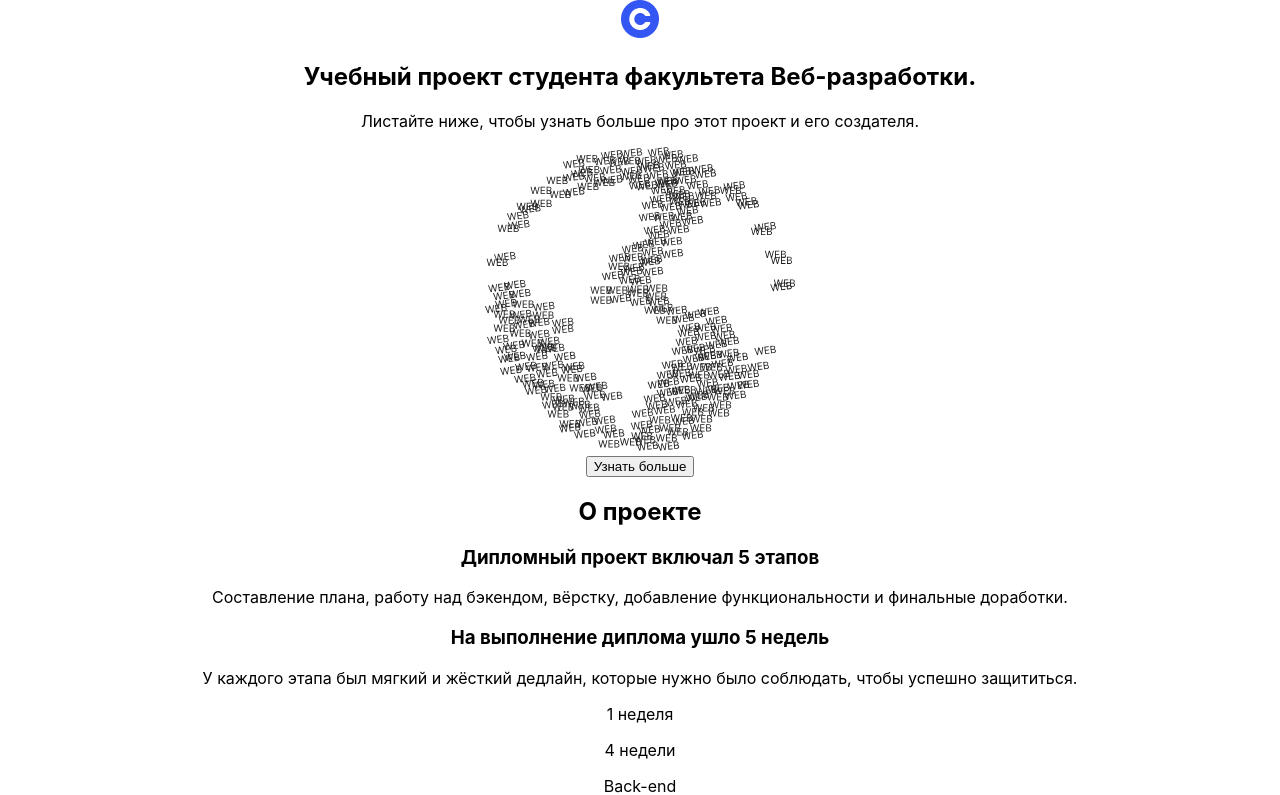
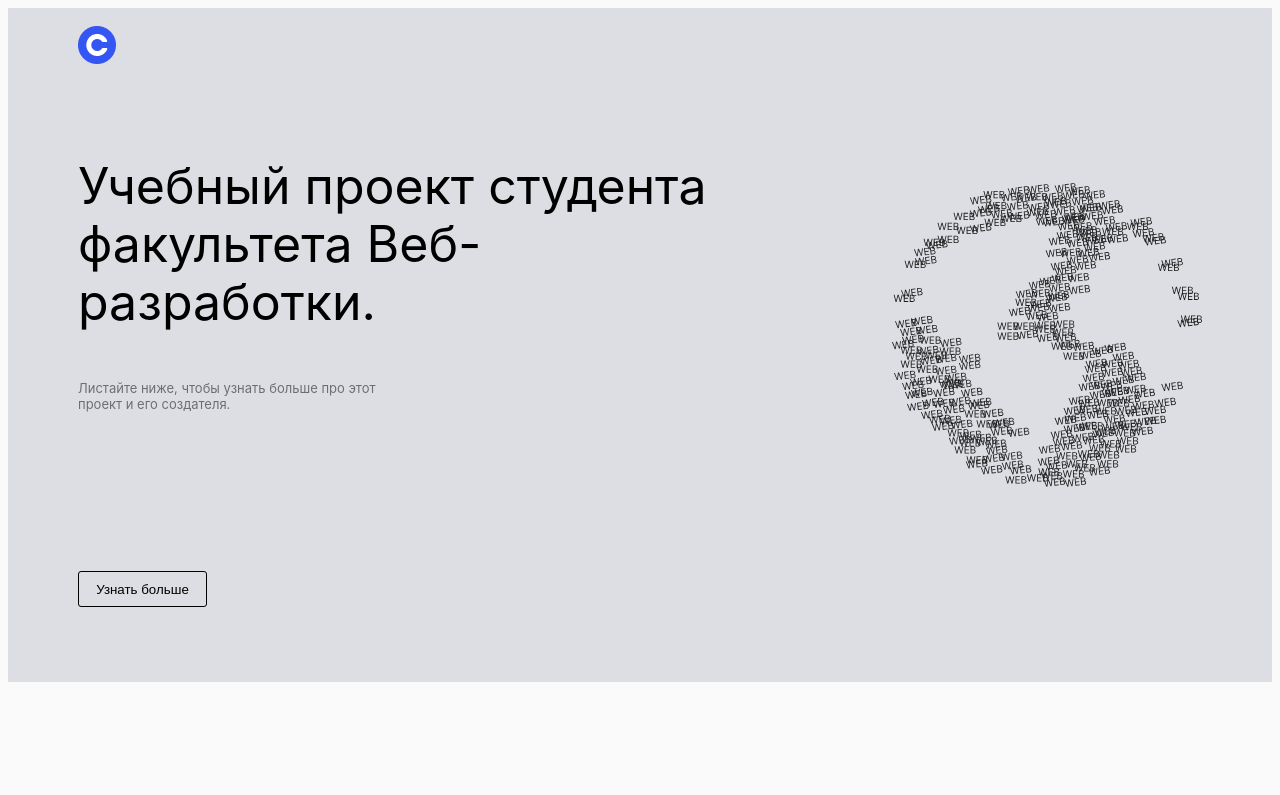
Before and after one commit to GlazkovPavel/movies-explorer-frontend, a React (Create React App) app: page / in a window 1280 px wide. Shown: the top 795 px of the page. Built offline with nearby package versions, Linux system fonts and the light colour scheme.

Commit message:
feat: сделал верстку промо и о проекте

```diff
--- a/src/components/AboutProject/AboutProject.css
+++ b/src/components/AboutProject/AboutProject.css
@@ -0,0 +1,117 @@
+.about-project {
+  padding: 110px 70px;
+}
+
+.section__text {
+  font-style: normal;
+  font-weight: normal;
+  font-size: 22px;
+  line-height: 27px;
+  border-bottom: 1px solid #000000;
+  height: 50px;
+  margin: 0 0 70px 0;
+}
+
+.about-project__info {
+  display: flex;
+  justify-content: space-between;
+}
+
+.about-project__info_card {
+  margin-bottom: 110px;
+}
+
+.about-project__info_card:not(:last-child) {
+  margin-right: 50px;
+}
+
+.about-project__info-heading {
+  font-style: normal;
+  font-weight: normal;
+  font-size: 20px;
+  line-height: 24px;
+  margin: 0 0 26px 0;
+}
+
+.about-project__info-text {
+  font-style: normal;
+  font-weight: normal;
+  font-size: 14px;
+  line-height: 20px;
+  margin: 0;
+}
+
+.about-project__steps {
+  display: grid;
+  grid-template-columns: repeat(6, auto);
+  grid-template-rows: repeat(2, auto);
+}
+
+.about-project__steps-text {
+  font-style: normal;
+  font-weight: normal;
+  font-size: 14px;
+  line-height: 17px;
+  text-align: center;
+  padding: 9px 0;
+  margin: 0;
+}
+
+.about-project__text_one-week {
+  grid-column-start: 1;
+  grid-column-end: 2;
+  color: #FFFFFF;
+  background: #3456F3;
+}
+
+.about-project__text_four-week {
+  grid-column-start: 2;
+  grid-column-end: 7;
+  background: #F2F2F2;
+}
+.about-project__description-text {
+  font-style: normal;
+  font-weight: 500;
+  font-size: 14px;
+  line-height: 17px;
+  text-align: center;
+  color: #A0A0A0;
+  margin: 14px 0 0 0;
+}
+.about-project__description-text-back {
+  grid-column-start: 1;
+  grid-column-end: 2;
+}
+
+.about-project__description-text-front {
+  grid-column-start: 2;
+  grid-column-end: 7;
+}
+
+@media(max-width: 992px) {
+  .about-project {
+    padding: 90px 50px;
+  }
+}
+
+@media(max-width: 720px) {
+  .about-project {
+    padding: 70px 18px;
+  }
+
+  .about-project__info {
+    flex-direction: column;
+  }
+
+  .about-project__info_card {
+    margin-bottom: 56px;
+  }
+
+  .about-project__info_card:not(:last-child) {
+    margin-right: 0;
+  }
+
+  .about-project__info_card:last-child {
+    margin-bottom: 60px;
+  }
+}
--- a/src/components/AboutProject/AboutProject.js
+++ b/src/components/AboutProject/AboutProject.js
@@ -3,7 +3,7 @@ import './AboutProject.css';
 export function AboutProject() {
   return (
     <section className="about-project">
-      <h2 className="about-project__heading section__heading">О проекте</h2>
+      <h2 className="about-project__heading section__text">О проекте</h2>
       <div className="about-project__info">
         <div className="about-project__info_card">
           <h3 className="about-project__info-heading">Дипломный проект включал 5 этапов</h3>
@@ -15,8 +15,8 @@ export function AboutProject() {
         </div>
       </div>
       <div className="about-project__steps">
-        <p className="about-project__steps-text about-project__steps-text_type_one-week">1 неделя</p>
-        <p className="about-project__steps-text about-project__steps-text_type_four-week">4 недели</p>
+        <p className="about-project__steps-text about-project__text_one-week">1 неделя</p>
+        <p className="about-project__steps-text about-project__text_four-week">4 недели</p>
         <p className="about-project__description-text about-project__description-text-back">Back-end</p>
         <p className="about-project__description-text about-project__description-text-front">Front-end</p>
       </div>
--- a/src/components/App/App.css
+++ b/src/components/App/App.css
@@ -0,0 +1,9 @@
+.page {
+  max-width: 1280px;
+  margin: auto;
+  -webkit-font-smoothing: antialiased;
+  -moz-osx-font-smoothing: grayscale;
+  -webkit-text-size-adjust: 100%;
+  -ms-text-size-adjust: 100%;
+  -moz-text-size-adjust: 100%;
+}
--- a/src/components/App/App.js
+++ b/src/components/App/App.js
@@ -1,13 +1,13 @@
 import React from "react";
 import { Route, Switch } from 'react-router-dom';
-import '../../App.css';
+import './App.css';
 import {Header} from "../Header/Header";
 import {Main} from "../Main/Main";
 
 
 function App() {
   return (
-    <div className="App">
+    <div className="page">
       <Main />
 
     </div>
--- a/src/components/Header/Header.css
+++ b/src/components/Header/Header.css
@@ -0,0 +1,22 @@
+.header{
+  display: flex;
+  background-color: #DDDEE3;
+  position: relative;
+  padding: 18px 70px;
+
+}
+.header__logo {
+  margin-right: 44px;
+}
+
+@media(max-width: 992px) {
+  .header {
+    padding: 18px 30px;
+  }
+}
+
+@media(max-width: 720px) {
+  .header {
+    padding: 18px 14px;
+  }
+}
--- a/src/components/Promo/Promo.css
+++ b/src/components/Promo/Promo.css
@@ -0,0 +1,46 @@
+.promo {
+  background-color: #DDDEE3;
+  min-height: 574px;
+  position: relative;
+}
+
+.promo__heading {
+  font-style: normal;
+  font-weight: 400;
+  font-size: 50px;
+  line-height: 58px;
+  max-width: 640px;
+  margin: 0;
+  padding: 75px 0 0 70px;
+}
+
+.promo__image {
+  position: absolute;
+  right: 70px;
+  bottom: 195px;
+}
+
+.promo__text{
+  font-style: normal;
+  font-weight: 400;
+  font-size: 13px;
+  line-height: 16px;
+  max-width: 310px;
+  padding: 36px 0 0 70px;
+  opacity: .5;
+}
+
+.promo__button{
+  width: 129px;
+  height: 36px;
+  margin: 146px 0 75px 70px;
+  border: 1px solid #000;
+  border-radius: 3px;
+  background-color: #DDDEE3;
+  cursor: pointer;
+}
+
+.promo__button:hover{
+  opacity: .6;
+
+}
--- a/src/index.css
+++ b/src/index.css
@@ -1,13 +1,4 @@
 body {
-  margin: 0;
-  font-family: -apple-system, BlinkMacSystemFont, 'Segoe UI', 'Roboto', 'Oxygen',
-    'Ubuntu', 'Cantarell', 'Fira Sans', 'Droid Sans', 'Helvetica Neue',
-    sans-serif;
-  -webkit-font-smoothing: antialiased;
-  -moz-osx-font-smoothing: grayscale;
+  background-color: #FAFAFA;
+  font-family: "Inter", "Arial", sans-serif;
 }
-
-code {
-  font-family: source-code-pro, Menlo, Monaco, Consolas, 'Courier New',
-    monospace;
-}
```
